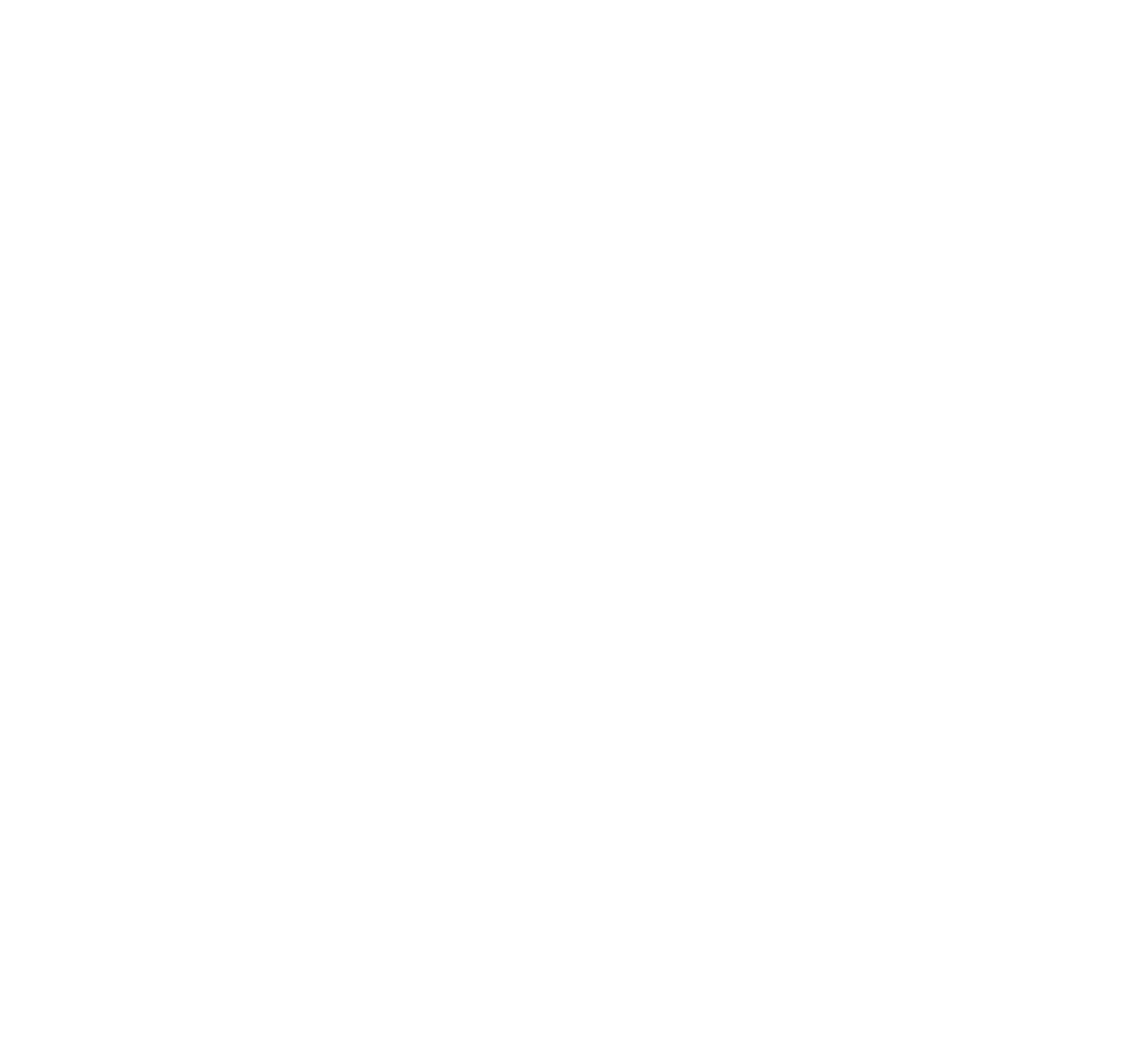
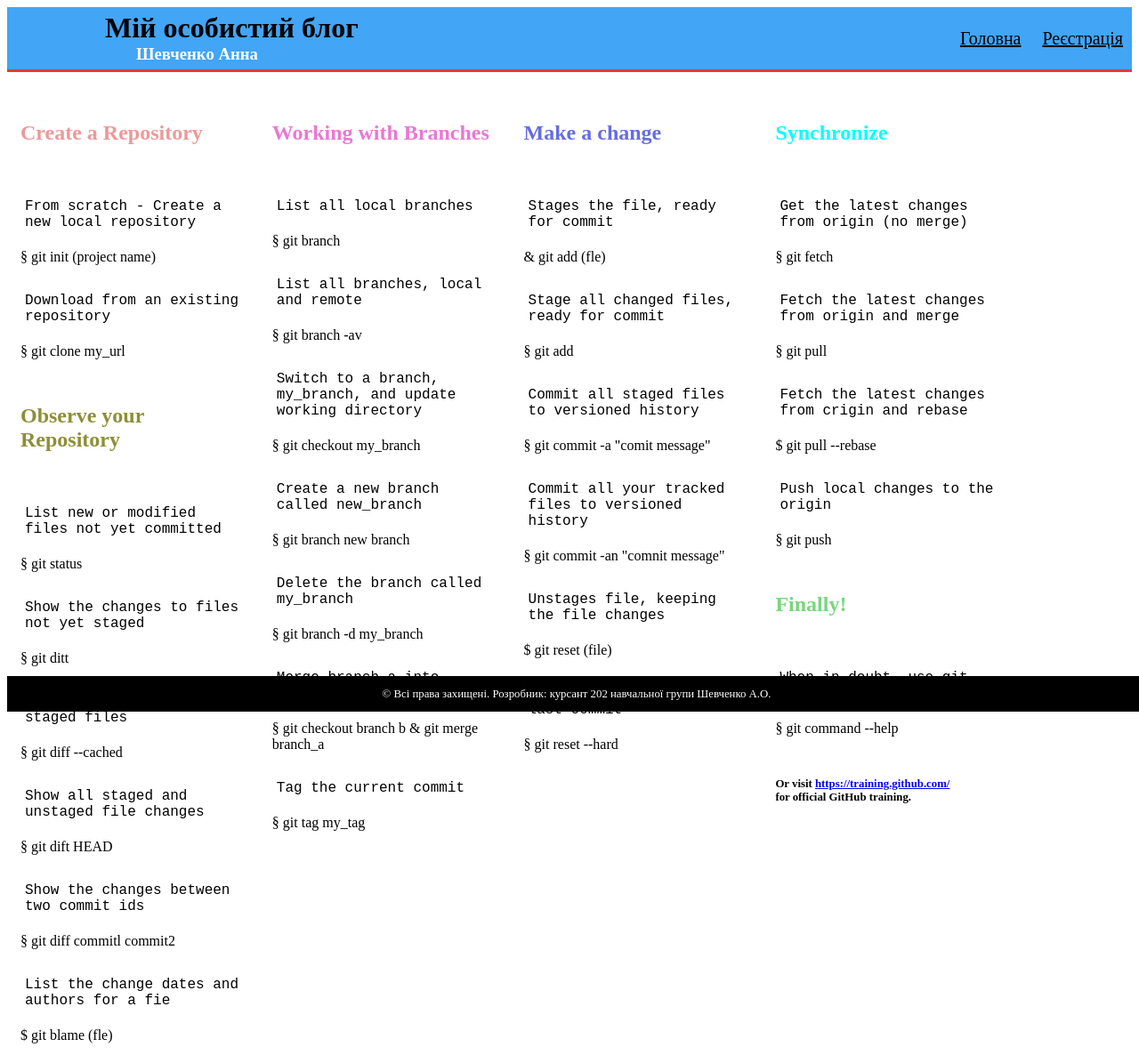
Before and after one commit to annetshev/task_1.6, a plain HTML site: page git_commands.html in a window 1280 px wide. Shown: the top 1186 px of the page at 89% size. Before the commit the page ends 800 px from the top, so only its background shows below. Drawn offline with Linux system fonts and the light colour scheme.

Commit message:
git_commands

```diff
--- a/css/git_comands.css
+++ b/css/git_comands.css
@@ -0,0 +1,91 @@
+{
+    margin: 0;
+    padding: 0;
+    font-family: Verdana, sans-serif;
+    box-sizing: border-box;
+}
+body{
+    height: auto;
+}
+
+.header {
+    display:flex;
+    justify-content: space-between;
+    background-color: #42a5f5;
+    border-bottom: 3px solid #e53935;
+}
+.logo_text {
+    padding: 5px 10px;
+    margin-left: 30px;
+}
+.logo_text h3 {
+    text-indent: 35px;
+    color: #ffffff;
+}
+
+.auth {
+
+}
+.auth a {
+    color: black;
+    padding: 10px;
+    line-height: 70px;
+    font-size: 20px;
+}
+
+.logo_text{
+    width: 750px;
+    height: auto;
+}
+.logo_text img{
+    position: absolute;
+}
+
+.logo_text h1 ,h3{
+    margin: 0 70px;
+}
+
+  .column-row:after {
+    content: "";
+    display: table;
+    clear: both;
+
+  }
+
+.column {
+    float:left;
+    width: 20%;
+    padding: 15px;
+  }
+
+  h5{
+    padding-bottom: 15px;
+  }
+
+  h2{
+    padding-top: 20px;
+    font-size: 0.8em;
+  }
+
+#one{
+    font-family: 'Courier New', monospace;
+    padding: 5px;
+}
+
+#two{
+    padding-bottom: 10px;
+}
+
+footer {
+    position:fixed;
+    margin-top: 2%;
+    height: 5% ;
+    width: 100%;
+    text-align: center;
+    font-size: 0.8em;
+    bottom: 0;
+    background-color: black;
+}
+footer p{
+    color: white;
+}
--- a/git_commands.html
+++ b/git_commands.html
@@ -0,0 +1,110 @@
+<!DOCTYPE html>
+<html lang="en">
+<head>
+    <meta charset="UTF-8">
+    <meta http-equiv="X-UA-Compatible" content="IE=edge">
+    <meta name="viewport" content="width=device-width, initial-scale=1.0">
+    <link rel="stylesheet" href="/css/git_comands.css">
+    <title>Словник</title>
+</head>
+<body>
+    <div class="header">
+        <div class="logo_text">
+            <h1>Мій особистий блог</h1>
+            <h3>Шевченко Анна</h3>
+        </div>
+        <div class="auth">
+            <a href="/index.html">Головна</a>
+            <a href="/registr.html">Реєстрація</a>
+        </div>
+    </div>
+
+    <div class="commands-row">
+        <div class="column">
+            <h5 style="color: rgb(239, 152, 152); font-size: 1.5em;">Create a Repository</h5>
+            <p id="one">From scratch - Create a new local repository</p>
+            <p id="two">§ git init (project name)</p>
+            <p id="one">Download from an existing repository</p>
+            <p id="two"> § git clone my_url</p>
+            <h5 style="color: rgb(142, 142, 56); font-size: 1.5em;">Observe your Repository</h5>
+            <p id="one">List new or modified files not yet committed</p>
+            <p id="two"> § git status</p>
+            <p id="one">Show the changes to files not yet staged</p>
+            <p id="two">§ git ditt</p>
+            <p id="one">Show the changes to staged files</p>
+            <p id="two">§ git diff --cached</p>
+            <p id="one">Show all staged and unstaged file changes</p>
+            <p id="two">§ git dift HEAD</p>
+            <p id="one">Show the changes between two commit ids</p>
+            <p id="two">§ git diff commitl commit2</p>
+            <p id="one">List the change dates and authors for a fie </p>
+            <p id="two">$ git blame (fle)</p>
+            <p id="one">Show the file changes for a commit id and/or fie</p>
+            <p id="two">& git show (commit): (file)</p>
+            <p id="one">Show full change history</p>
+            <p id="two">§ git log</p>
+            <p id="one">Show change history for file/directory inclucing diffs</p>
+            <p id="two">§ git log -p (file/directory)</p>
+        </div>
+        <div class="column">
+            <h5 style="color: rgb(234, 119, 213); font-size: 1.5em;">Working with Branches</h5>
+            <p id="one">List all local branches</p>
+            <p id="two">§ git branch</p>
+            <p id="one">List all branches, local and remote</p>
+            <p id="two">§ git branch -av</p>
+            <p id="one">Switch to a branch, my_branch, and update working directory </p>
+            <p id="two">§ git checkout my_branch</p>
+            <p id="one">Create a new branch called new_branch</p>
+            <p id="two">§ git branch new branch</p>
+            <p id="one">Delete the branch called my_branch</p>
+            <p id="two">§ git branch -d my_branch</p>
+            <p id="one">Merge branch_a into branch_b</p>
+            <p id="two">§ git checkout branch b & git merge branch_a</p>
+            <p id="one">Tag the current commit</p>
+            <p id="two">§ git tag my_tag</p>
+
+        </div>
+        <div class="column">
+            <h5 style="color: rgb(100, 109, 228); font-size: 1.5em;">Make a change</h5>
+            <p id="one">Stages the file, ready for commit </p>
+            <p id="two"> & git add (fle)</p>
+            <p id="one"> Stage all changed files, ready for commit</p>
+            <p id="two"> § git add</p>
+            <p id="one"> Commit all staged files to versioned history</p>
+            <p id="two"> § git commit -a "comit message"</p>
+            <p id="one">Commit all your tracked files to versioned history</p>
+            <p id="two"> § git commit -an "comnit message"</p>
+            <p id="one">Unstages file, keeping the file changes </p>
+            <p id="two"> $ git reset (file)</p>
+            <p id="one"> Revert everything to the last commit</p>
+            <p id="two"> § git reset --hard</p>
+        </div>
+        <div class="column">
+            <h5 style="color: aqua; font-size: 1.5em;">Synchronize</h5>
+            <p id="one"> Get the latest changes from origin (no merge)</p>
+            <p id="two"> § git fetch</p>
+            <p id="one"> Fetch the latest changes from origin and merge</p>
+            <p id="two"> § git pull</p>
+            <p id="one"> Fetch the latest changes from crigin and rebase</p>
+            <p id="two"> $ git pull --rebase</p>
+            <p id="one"> Push local changes to the origin</p>
+            <p id="two"> § git push</p>
+            <h5 style="color: rgb(120, 214, 125); font-size: 1.5em;">Finally!</h5>
+            <p id="one"> When in doubt, use git help</p>
+            <p id="two"> § git command --help</p>
+            <h2 >Or visit <a  href="https://training.github.com/">https://training.github.com/</a> <br>for official GitHub training.</h3>
+        </div>
+      </div>
+
+
+</div>
+
+        <footer>
+            <p> &copy Всі права захищені. Розробник: курсант 202 навчальної групи Шевченко А.О.</p>
+        </footer>
+</body>
+</html>
+    </div>
+
+</body>
+</html>
```
Also changed, not shown: registr.html (+1 -1 lines).
